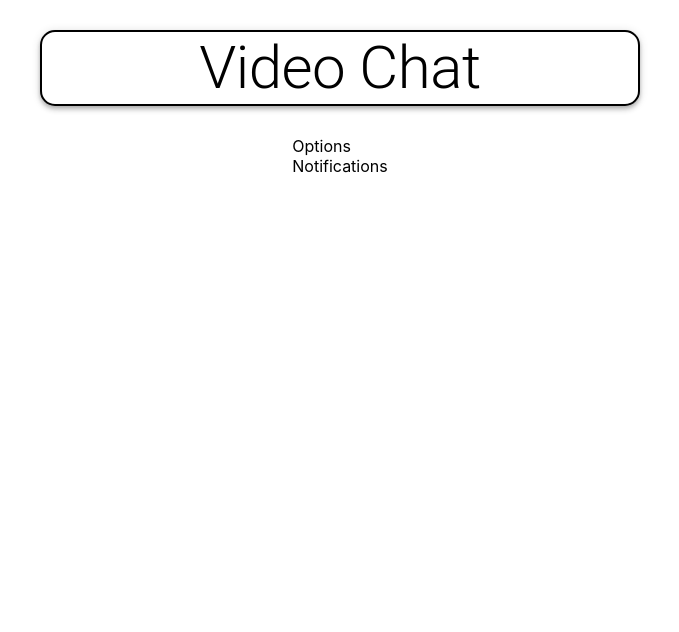
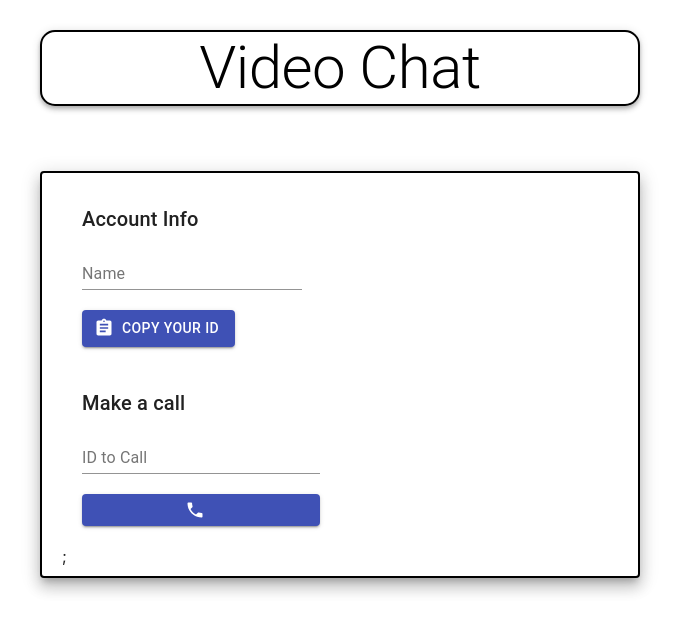
Before and after one commit to abdicodes/Bekos, a React (Create React App) app in the folder client/: page / in a window 1280 px wide. Shown: the top 632 px of the page, without its empty margins (300-979 px from the left). Built offline with nearby package versions, Linux system fonts and the light colour scheme; no server answers.

Commit message:
Working solution. Missing comments and TODO

```diff
--- a/client/src/SocketContext.js
+++ b/client/src/SocketContext.js
@@ -52,7 +52,8 @@
     };
 
     const callUser = (id) => {
-        const peer = new Peer({ initiatior: true, trickle: false, stream });
+        console.log("really calling");
+        const peer = new Peer({ initiator: true, trickle: false, stream });
 
         peer.on('signal', (data) => {
             socket.emit('calluser', { userToCall: id, signalData: data, from: me, name });
--- a/client/src/components/Notification.jsx
+++ b/client/src/components/Notification.jsx
@@ -1,10 +1,23 @@
-import React from 'react';
+import React, { useContext } from 'react';
+import { Button } from '@material-ui/core';
+
+import { SocketContext } from '../SocketContext';
 
 const Notification = () => {
+    const { answerCall, call, callAccepted } = useContext(SocketContext);
+
   return (
-  <div>
-      Notifications
-  </div>);
+      <>
+        {call.isReceivedCall && !callAccepted &&(
+            <div style={{ display: 'flex', justifyContent: 'center' }}>
+                <h1>{ call.name } is calling: </h1>
+                <Button variant="contained" color="primary" onClick={answerCall}>
+                    Answer
+                </Button>
+            </div>
+        )};
+      </>
+  );
 };
 
 export default Notification;
--- a/client/src/components/Options.jsx
+++ b/client/src/components/Options.jsx
@@ -1,11 +1,91 @@
-import React from 'react';
+import React, { useContext, useState } from 'react';
+import { Button, TextField, Grid, Typography, Container, Paper } from '@material-ui/core';
+import { makeStyles } from '@material-ui/core/styles';
+import { CopyToClipboard } from 'react-copy-to-clipboard';
+import { Assignment, Phone, PhoneDisabled } from '@material-ui/icons'
+import { SocketContext } from '../SocketContext';
+
+const useStyles = makeStyles((theme) => ({
+    root: {
+      display: 'flex',
+      flexDirection: 'column',
+    },
+    gridContainer: {
+      width: '100%',
+      [theme.breakpoints.down('xs')]: {
+        flexDirection: 'column',
+      },
+    },
+    container: {
+      width: '600px',
+      margin: '35px 0',
+      padding: 0,
+      [theme.breakpoints.down('xs')]: {
+        width: '80%',
+      },
+    },
+    margin: {
+      marginTop: 20,
+    },
+    padding: {
+      padding: 20,
+    },
+    paper: {
+      padding: '10px 20px',
+      border: '2px solid black',
+    },
+   }));
 
 const Options = ( { children } ) => {
+    const { me, callAccepted, name, setName, callEnded, leaveCall, callUser } = useContext(SocketContext);
+    const [idToCall, setIDToCall] = useState('');
+    const classes = useStyles();
+
   return (
-  <div>
-      Options
-      {children}
-  </div>);
+  <Container className={classes.container}>
+      <Paper elevation={10} className={classes.paper}>
+          <form className={classes.root} noValidate autoComplete='off'>
+              <Grid item xs={12} md={6} className={classes.padding}>
+                  <Typography gutterBottom variant="h6">Account Info</Typography>
+                  <TextField label="Name" value={name} onChange={(e) => setName(e.target.value)} fullwidth/>
+                  <CopyToClipboard text={me} className={classes.margin}>
+                      <Button variant="contained" color="primary" fullwidth startIcon={<Assignment fontSize='large'/>}>
+                          Copy Your ID
+                      </Button>
+                  </CopyToClipboard>
+              </Grid>
+              <Grid item xs={12} md={6} className={classes.padding}>
+                  <Typography gutterBottom variant="h6">Make a call</Typography>
+                  <TextField label="ID to Call" value={idToCall} onChange={(e) => setIDToCall (e.target.value)} fullWidth/>
+                  {callAccepted && !callEnded ? (
+                      <Button
+                      variant="contained"
+                      color="secondary"
+                      startIcon={<PhoneDisabled fontSize='large'/>}
+                      fullWidth
+                      onClick={leaveCall}
+                      className={classes.margin}
+                      >
+                          Hang Up
+                      </Button>
+                  ) : (
+                    <Button
+                    variant="contained"
+                    color="primary"
+                    startIcon={<Phone fontSize='large'/>}
+                    fullWidth
+                    onClick={() => callUser(idToCall)}
+                    className={classes.margin}
+                    >
+
+                    </Button>
+                )}
+              </Grid>
+          </form>
+          {children}
+      </Paper>
+  </Container>
+  )
 };
 
 export default Options;
```
